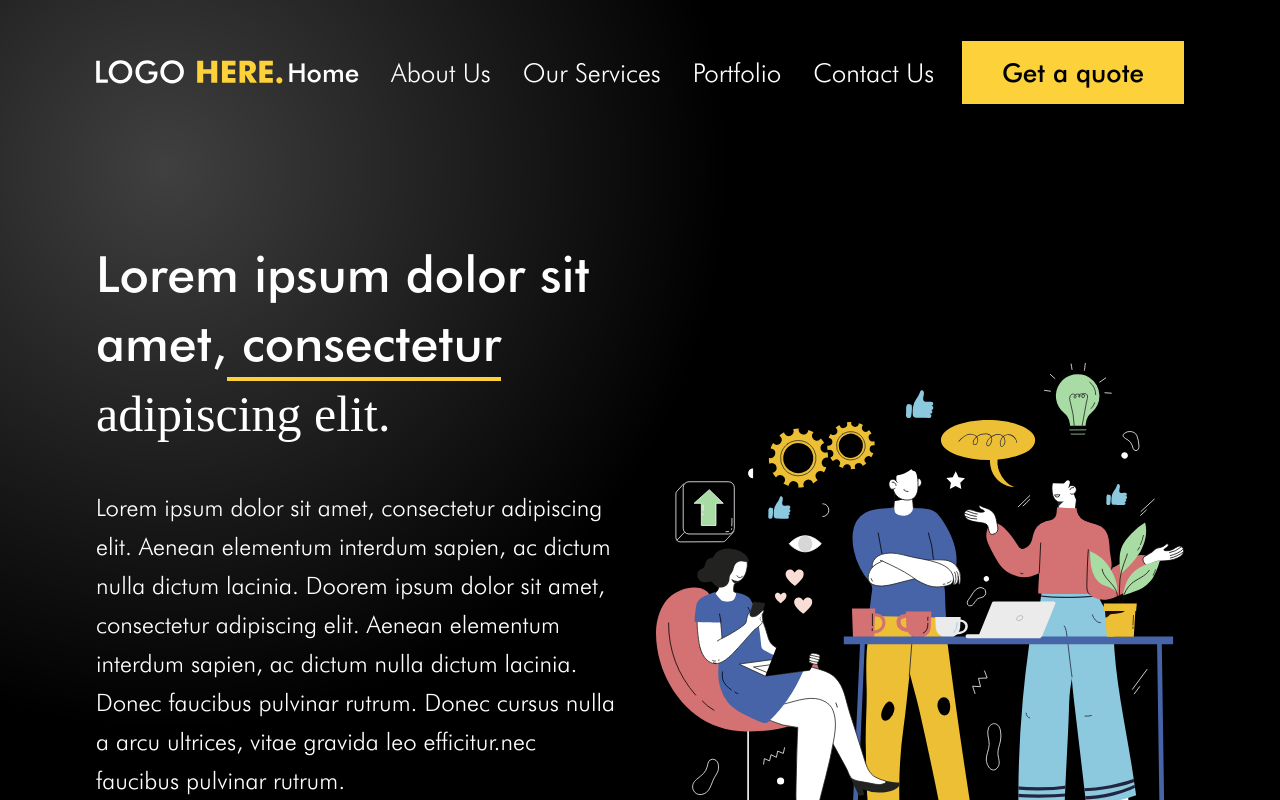
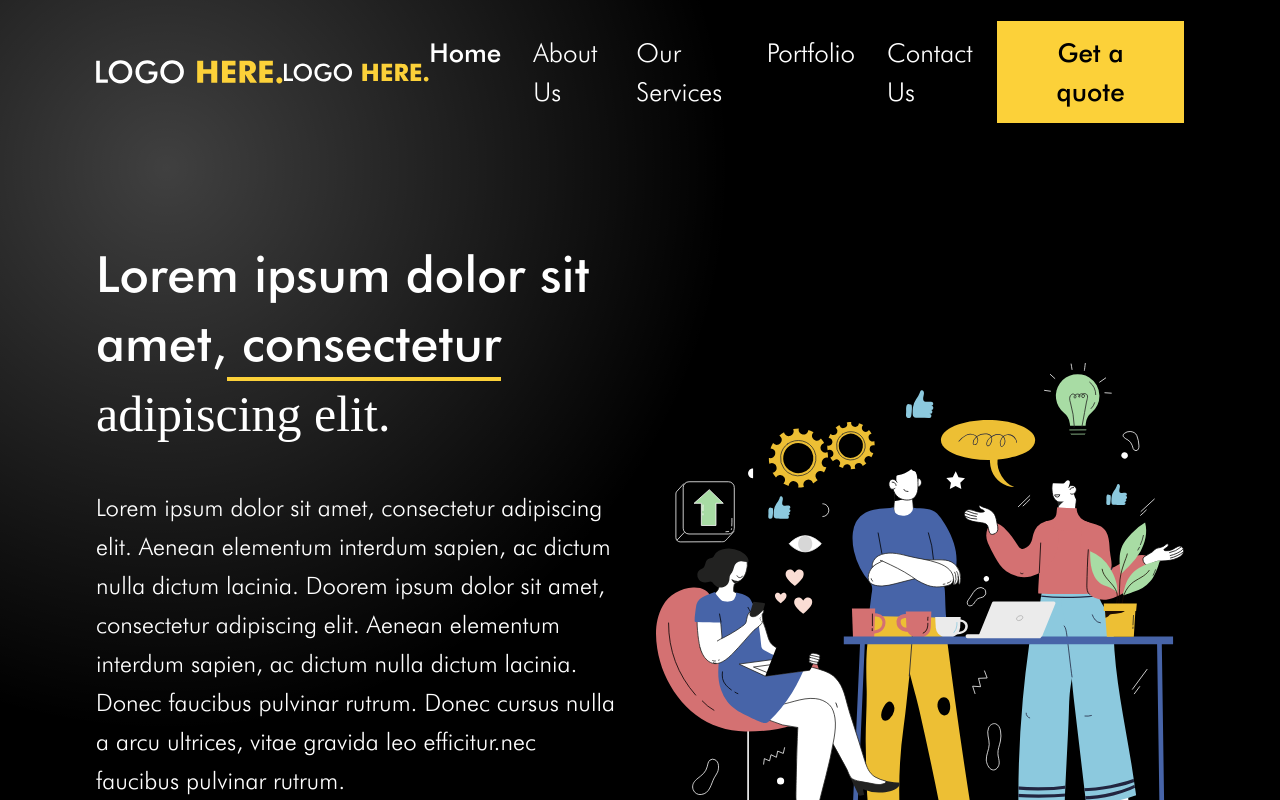
Before and after one commit to AbhinavKumarMaple/AI-ML-Portfolio, a React (Vite) app: page / in a window 1280 px wide. Shown: the top 800 px of the page. Built offline with nearby package versions, Linux system fonts and the light colour scheme.

Commit message:
Update Navbar.jsx

```diff
--- a/src/component/Navbar.jsx
+++ b/src/component/Navbar.jsx
@@ -57,7 +57,7 @@ export default function Navbar() {
                       className="sm:w-full sm:h-4 lg:w-full lg:h-6"
                     />
                   </div>
-                  <div className="sm:hidden pb-8">
+                  <div className=" ">
                     <NavLink to="/">
                       <img src={mobLogo} />
                     </NavLink>
```
